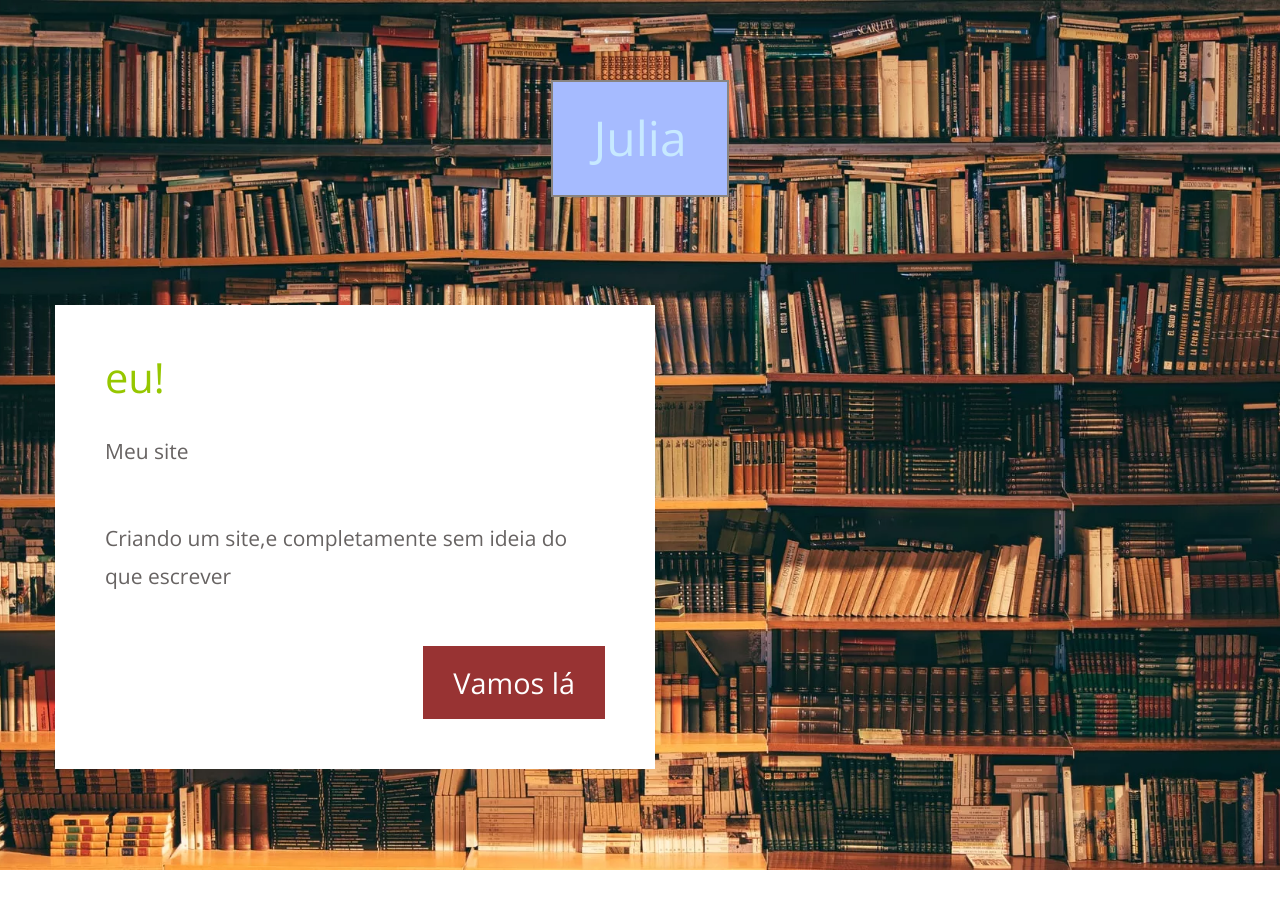
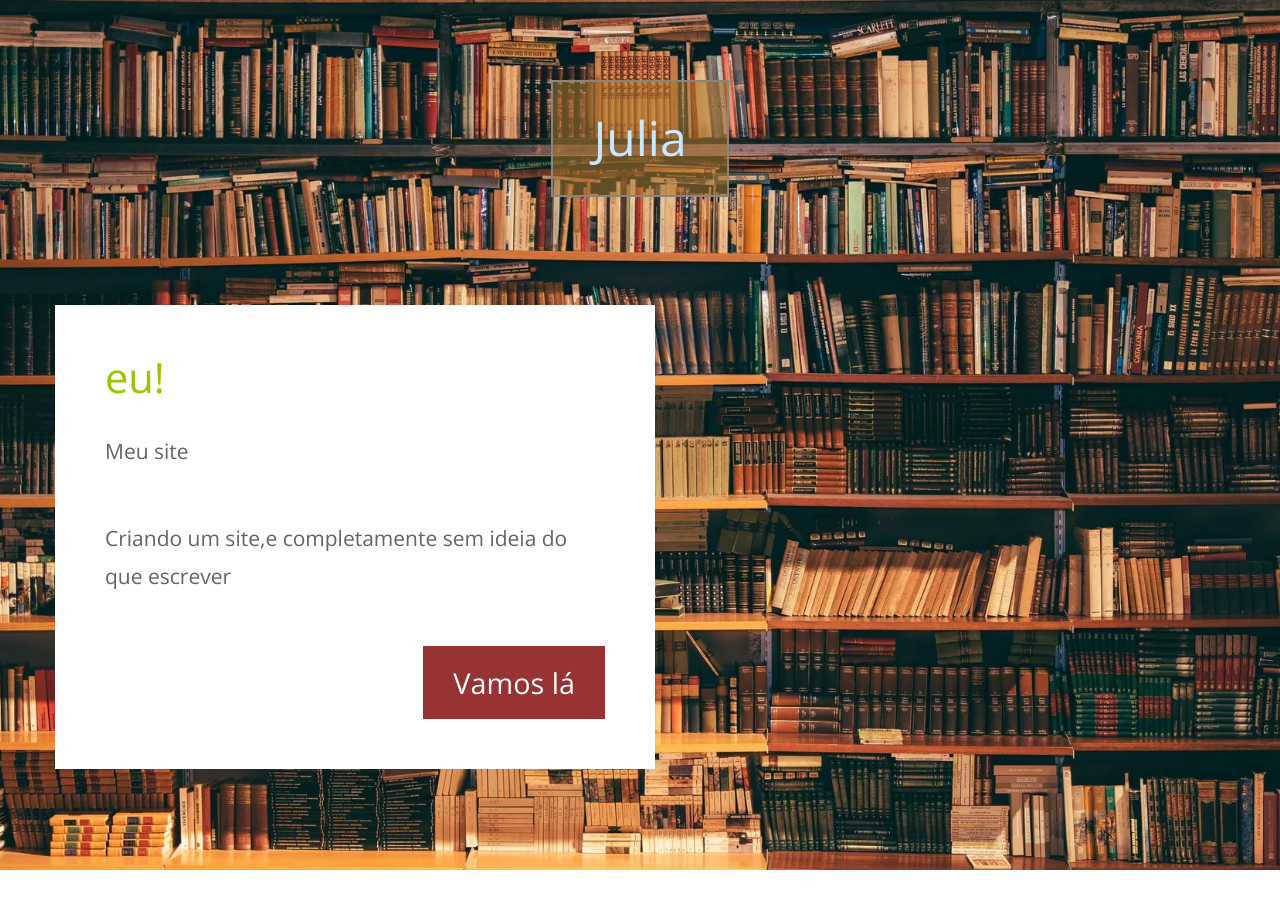
Before and after one commit to juliaclaudio/juliaclaudio.github.io, a plain HTML site: page index.html in a window 1280 px wide. Shown: the top 908 px of the page. Drawn offline with nearby package versions, Linux system fonts and the light colour scheme.

Commit message:
Alterção no código

```diff
--- a/css/templatemo-style.css
+++ b/css/templatemo-style.css
@@ -62,7 +62,7 @@ p {
 	display: inline-block;
 	font-size: 3rem;
 	padding: 30px 40px;
-	background-color: rgb(166, 187, 255);
+	background-color: rgba(168, 115, 44, 0.568);
 }
 
 .tm-textbox {
```
